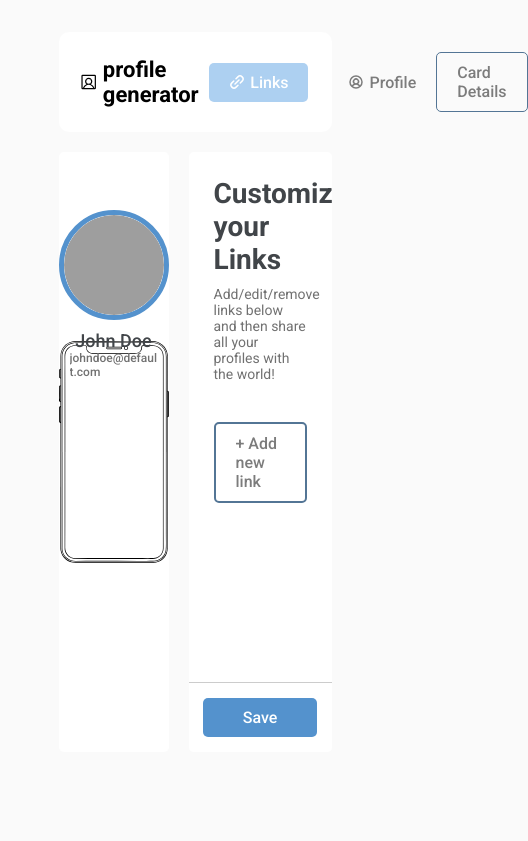
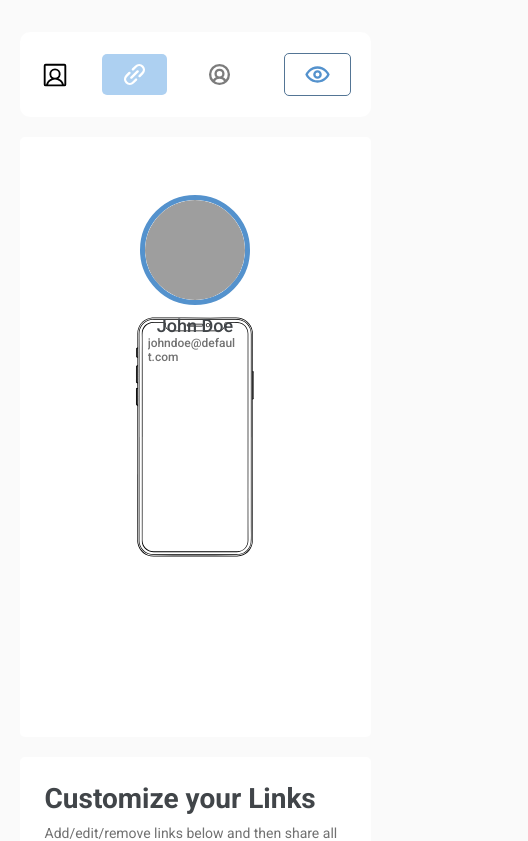
Before and after one commit to Paiva2/card-profile-generator, a React (Vite) app: page / in a window 390 px wide. Shown: the top 841 px of the page, 528 px wide, since content can reach past the window. Built offline with nearby package versions, Linux system fonts and the light colour scheme; grey boxes are pictures that could not be loaded.

Commit message:
styles/mobile styles

```diff
--- a/src/components/Header/index.tsx
+++ b/src/components/Header/index.tsx
@@ -1,4 +1,4 @@
-import { UserSquare, UserCircle, LinkSimple } from "@phosphor-icons/react"
+import { UserSquare, UserCircle, LinkSimple, Eye } from "@phosphor-icons/react"
 import {
   CardDetailsWrapper,
   HeaderContainer,
@@ -8,9 +8,23 @@ import {
   NavigationHeader,
 } from "./styles"
 import { GlobalContext } from "../../context/globalContext/GlobalStorage"
-import { useContext } from "react"
+import { useContext, useEffect, useState } from "react"
 
 const Header = () => {
+  const [isMobile, setIsMobile] = useState(window.innerWidth <= 940)
+
+  const handleWindowSizeChange = () => {
+    setIsMobile(window.innerWidth <= 940)
+  }
+
+  useEffect(() => {
+    window.addEventListener("resize", handleWindowSizeChange)
+
+    return () => {
+      window.removeEventListener("resize", handleWindowSizeChange)
+    }
+  }, [])
+
   const { activeSection, openCardDetails, setOpenCardDetails, setActiveSection } =
     useContext(GlobalContext)
 
@@ -33,6 +47,7 @@ const Header = () => {
             <UserSquare size={30} weight="regular" />
             <p>profile generator</p>
           </LogoWrapper>
+
           <NavigateSections>
             {menuSections.map((section) => (
               <button
@@ -46,7 +61,7 @@ const Header = () => {
                 ) : (
                   <LinkSimple size={16} weight="bold" />
                 )}
-                {section.name}
+                <span>{section.name}</span>
               </button>
             ))}
           </NavigateSections>
@@ -56,7 +71,11 @@ const Header = () => {
               type="button"
               onClick={() => setOpenCardDetails(!openCardDetails)}
             >
-              Card Details
+              {isMobile ? (
+                <Eye size={25} key="eye-icon" color="#5492cd" weight="bold" />
+              ) : (
+                "Card Details"
+              )}
             </button>
           </CardDetailsWrapper>
         </NavigationHeader>
--- a/src/components/Header/styles.ts
+++ b/src/components/Header/styles.ts
@@ -14,6 +14,10 @@ export const HeaderWrapper = styled.div`
   align-items: center;
   background-color: #fff;
   border-radius: 10px;
+
+  @media (max-width: 940px) {
+    width: 90%;
+  }
 `
 
 export const NavigationHeader = styled.div`
@@ -32,6 +36,17 @@ export const LogoWrapper = styled.div`
   cursor: pointer;
   user-select: none;
   font-weight: 600;
+
+  @media (max-width: 940px) {
+    svg {
+      width: 30px;
+      height: 30px;
+    }
+
+    p {
+      display: none;
+    }
+  }
 `
 export const NavigateSections = styled.nav`
   display: flex;
@@ -56,6 +71,25 @@ export const NavigateSections = styled.nav`
       background-color: rgba(173, 208, 241, 300);
       color: #ffff;
     }
+
+    @media (max-width: 940px) {
+      button {
+        padding: 0.5rem 1.25rem;
+      }
+
+      &.active {
+        padding: 0.5rem 1.25rem;
+      }
+
+      svg {
+        width: 25px;
+        height: 25px;
+      }
+
+      span {
+        display: none;
+      }
+    }
   }
 `
 export const CardDetailsWrapper = styled.div`
@@ -79,5 +113,9 @@ export const CardDetailsWrapper = styled.div`
       border: 1px solid transparent;
       color: #fff;
     }
+
+    @media (max-width: 940px) {
+      padding: 0.5rem 1.25rem;
+    }
   }
 `
--- a/src/components/LinkCustomization/components/NewCard/index.tsx
+++ b/src/components/LinkCustomization/components/NewCard/index.tsx
@@ -99,7 +99,7 @@ const NewCard = ({
     <NewCardContainer ref={dndProvider.innerRef} {...dndProvider.draggableProps}>
       <NewCardHeader>
         <span>
-          <span {...dndProvider.dragHandleProps}>
+          <span className="draggableIcon" {...dndProvider.dragHandleProps}>
             <DotsSix size={20} weight="bold" />
           </span>
           Link #{cardPosition}
--- a/src/components/LinkCustomization/components/NewCard/styles.ts
+++ b/src/components/LinkCustomization/components/NewCard/styles.ts
@@ -15,6 +15,13 @@ export const NewCardHeader = styled.div`
   color: #717171;
   font-weight: 600;
   font-size: 0.9375rem;
+
+  .draggableIcon {
+    svg {
+      width: 35px;
+      height: 35px;
+    }
+  }
 
   span {
     display: flex;
@@ -140,6 +147,12 @@ export const DropdownList = styled.ul<DropdownListProps>`
       border-bottom-right-radius: 10px;
     }
   }
+
+  @media (max-width: 940px) {
+    li {
+      padding: 20px 0px;
+    }
+  }
 `
 
 export const LinkWrapper = styled.div`
--- a/src/components/LinkCustomization/styles.ts
+++ b/src/components/LinkCustomization/styles.ts
@@ -55,6 +55,10 @@ export const CustomizationWrapper = styled.div`
   height: 30rem;
   overflow-y: auto;
 
+  @media (max-width: 768px) {
+    height: auto;
+  }
+
   &::-webkit-scrollbar {
     width: 8px;
   }
--- a/src/components/ModalOverlay/index.tsx
+++ b/src/components/ModalOverlay/index.tsx
@@ -22,7 +22,7 @@ const ModalOverlay = () => {
   } = useContext(GlobalContext)
 
   return (
-    <Modal>
+    <Modal onClick={(e: React.MouseEvent<HTMLDivElement>) => e.stopPropagation()}>
       <CloseIcon>
         <button type="button" onClick={() => setOpenCardDetails(!openCardDetails)}>
           <X size={30} weight="regular" />
--- a/src/components/ModalOverlay/styles.ts
+++ b/src/components/ModalOverlay/styles.ts
@@ -9,6 +9,11 @@ export const Modal = styled.div`
   border-radius: 8px;
   padding: 0.9375rem;
   width: 20%;
+
+  @media (max-width: 940px) {
+    width: 70%;
+    height: auto;
+  }
 `
 
 export const ModalWrapper = styled.div`
--- a/src/pages/Home/index.tsx
+++ b/src/pages/Home/index.tsx
@@ -24,6 +24,7 @@ const Home = () => {
     getProfilePicFromInput,
     userProfileInformations,
     openCardDetails,
+    setOpenCardDetails,
   } = useContext(GlobalContext)
   const [openSavedToast, setOpenSavedToast] = useState(false)
 
@@ -72,7 +73,12 @@ const Home = () => {
   return (
     <>
       <MainContainer>
-        <Overlay overlay={openCardDetails}>
+        <Overlay
+          onClick={() => {
+            setOpenCardDetails(!openCardDetails)
+          }}
+          overlay={openCardDetails}
+        >
           <ModalOverlay />
         </Overlay>
         <HomeWrapper>
--- a/src/pages/Home/styles.ts
+++ b/src/pages/Home/styles.ts
@@ -5,6 +5,7 @@ export const MainContainer = styled.main`
   display: flex;
   align-items: center;
   justify-content: center;
+  padding-bottom: 2rem;
 `
 export const HomeWrapper = styled.div`
   width: 70%;
@@ -13,11 +14,21 @@ export const HomeWrapper = styled.div`
   justify-content: space-between;
   border-radius: 10px;
   gap: 1.25rem;
+
+  @media (max-width: 940px) {
+    width: 90%;
+    flex-direction: column;
+    justify-content: center;
+  }
 `
 
 export const DemonstrationContainer = styled.div`
   flex: 1;
   align-self: flex-start;
+
+  @media (max-width: 940px) {
+    width: 100%;
+  }
 `
 export const RightContainer = styled.div`
   width: 55%;
@@ -26,6 +37,13 @@ export const RightContainer = styled.div`
   overflow: hidden;
   align-self: start;
   height: 600px;
+
+  @media (max-width: 940px) {
+    width: 100%;
+    flex-direction: column;
+    justify-content: center;
+    height: auto;
+  }
 `
 
 export const CustomizationContainer = styled.div`
@@ -37,7 +55,7 @@ export const CustomizationContainer = styled.div`
 export const SaveWrapper = styled.div`
   border-top: 1px solid rgba(0, 0, 0, 0.2);
   background-color: #fff;
-  padding: 15px 0px;
+  padding: 0.9375rem 0rem;
   display: flex;
   align-items: center;
   justify-content: center;
@@ -60,6 +78,11 @@ export const SaveButton = styled.button`
 
   &:hover {
     background-color: #397ab8;
+  }
+
+  @media (max-width: 940px) {
+    width: 70%;
+    padding: 15px 2.5rem;
   }
 `
 interface SavedToastInterface {
```
